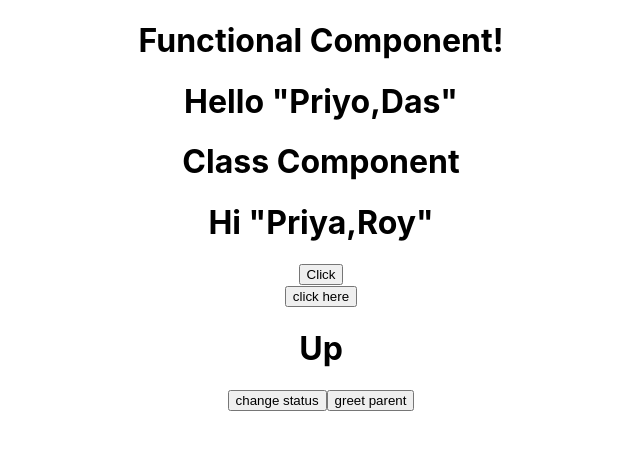
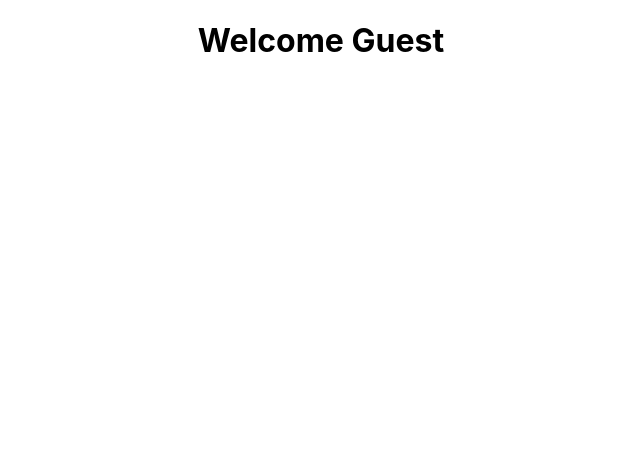
Before and after one commit to priyodas12/react-v2, a React (Create React App) app: page / in a window 1280 px wide. Shown: the top 450 px of the page, without its empty margins (319-959 px from the left). Built offline with nearby package versions, Linux system fonts and the light colour scheme.

Commit message:
event handling

```diff
--- a/src/App.js
+++ b/src/App.js
@@ -1,20 +1,24 @@
 import './App.css';
-import WelcomeFunc from './Components/WelcomeFunc'
+import ConditionalOperationCls from './Components/ConditionalOperationCls';
+// eslint-disable-next-line no-lone-blocks
+{/*import WelcomeFunc from './Components/WelcomeFunc'
 import WelcomeCls from './Components/WelcomeCls'
 import ClickEventFunc from './Components/ClickEventFunc'
 import ClickEventCls from './Components/ClickEventCls'
 import Bindeventcls from './Components/BindEventCls'
-import ParentCompCls from './Components/ParentCompCls'
+import ParentCompCls from './Components/ParentCompCls'*/}
+
 
 function App() {
   return (
     <div className="App">
-      <WelcomeFunc name="Priyo" surname="Das"></WelcomeFunc>
+      {/*<WelcomeFunc name="Priyo" surname="Das"></WelcomeFunc>
       <WelcomeCls name="Priya" surname="Roy"></WelcomeCls>
       <ClickEventFunc></ClickEventFunc>
       <ClickEventCls></ClickEventCls>
       <Bindeventcls></Bindeventcls>
-      <ParentCompCls></ParentCompCls>
+      <ParentCompCls></ParentCompCls>*/}
+      <ConditionalOperationCls></ConditionalOperationCls>
     </div>
   );
 }
--- /dev/null
+++ b/src/Components/ConditionalOperationCls.js
@@ -0,0 +1,27 @@
+import React, { Component } from 'react'
+
+export class ConditionalOperationCls extends Component {
+
+  constructor(props) {
+    super(props)
+
+    this.state = {
+      isValid: true
+    }
+  }
+  render() {
+    return (
+      this.state.isValid ? <div>
+        <h1>Welcome Guest</h1></div> : <div>
+          <h1>generic:conditional component</h1>
+        </div>)
+
+    //return this.state.isValid && <div><h1> Welcome Guest</h1 ></div>
+
+  };
+
+
+
+}
+
+export default ConditionalOperationCls
```
Also changed, not shown: 1 other file (tests, documents, lock files or other folders).
